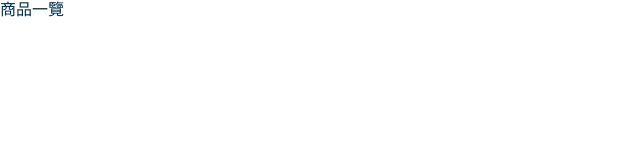
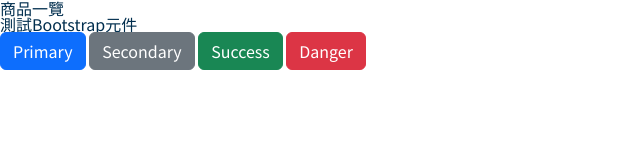
Before and after one commit to chuvivi/guodong-shop, a website built with Vite: page pages/ProductList.html in a window 1280 px wide. Shown: the whole page, without its empty margins (0-640 px from the left). Built offline with nearby package versions, Linux system fonts and the light colour scheme.

Commit message:
導入Bootstrap

```diff
--- a/assets/scss/all.scss
+++ b/assets/scss/all.scss
@@ -1,5 +1,8 @@
+// Vite環境可以省略`node_modules`
+@import "bootstrap/scss/bootstrap";
+
+// 字體設定
 @import url("https://fonts.googleapis.com/css2?family=Noto+Sans+TC:wght@100..900&display=swap");
-// 字體設定
 
 /* http://meyerweb.com/eric/tools/css/reset/
    v2.0 | 20110126
--- a/package.json
+++ b/package.json
@@ -15,6 +15,7 @@
     "vite-plugin-ejs": "^1.7.0"
   },
   "dependencies": {
+    "bootstrap": "^5.3.8",
     "gh-pages": "^5.0.0",
     "glob": "^10.2.2",
     "sass": "^1.61.0",
--- a/pages/ProductList.html
+++ b/pages/ProductList.html
@@ -9,6 +9,12 @@
   <body>
     <%- include('./layout/header'); -%>
     <h1>商品一覽</h1>
+
+    <p>測試Bootstrap元件</p>
+    <button type="button" class="btn btn-primary">Primary</button>
+    <button type="button" class="btn btn-secondary">Secondary</button>
+    <button type="button" class="btn btn-success">Success</button>
+    <button type="button" class="btn btn-danger">Danger</button>
     <%- include('./layout/footer'); -%>
 
     <script type="module" src="../main.js"></script>
```
Also changed, not shown: 1 other file.
